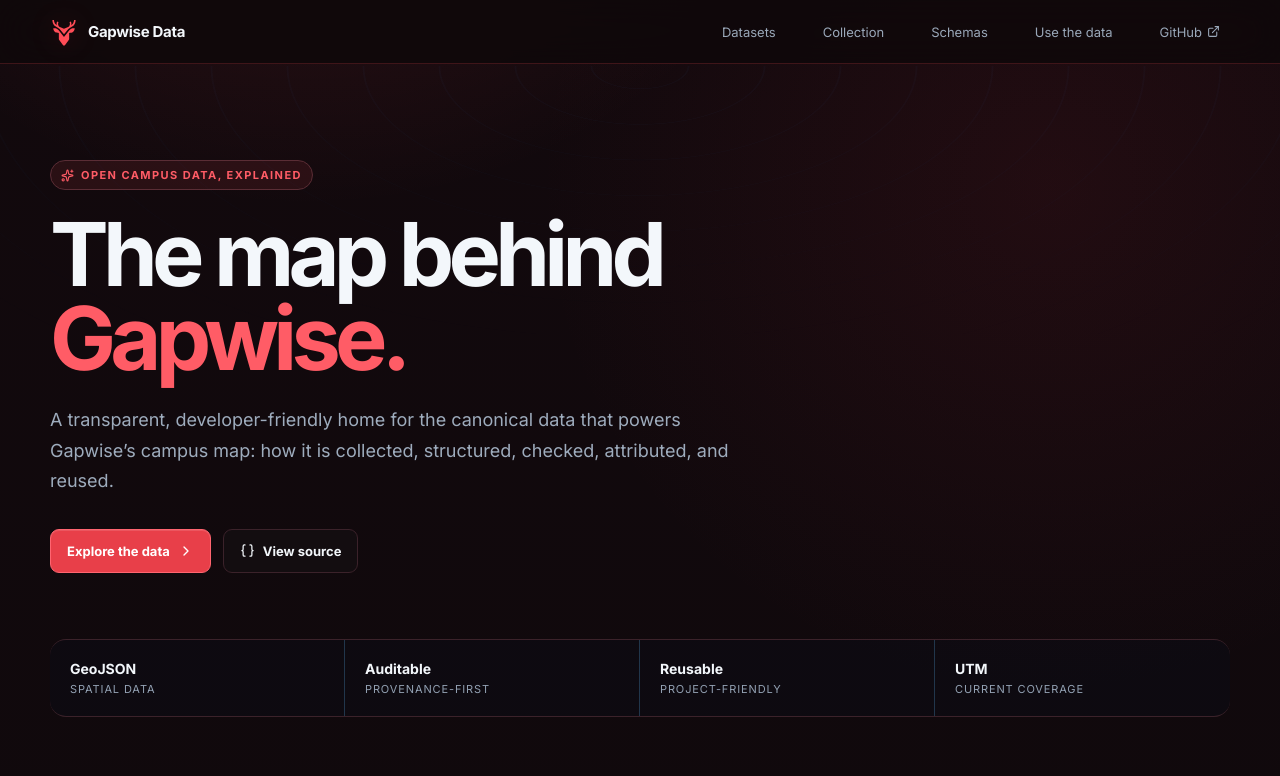
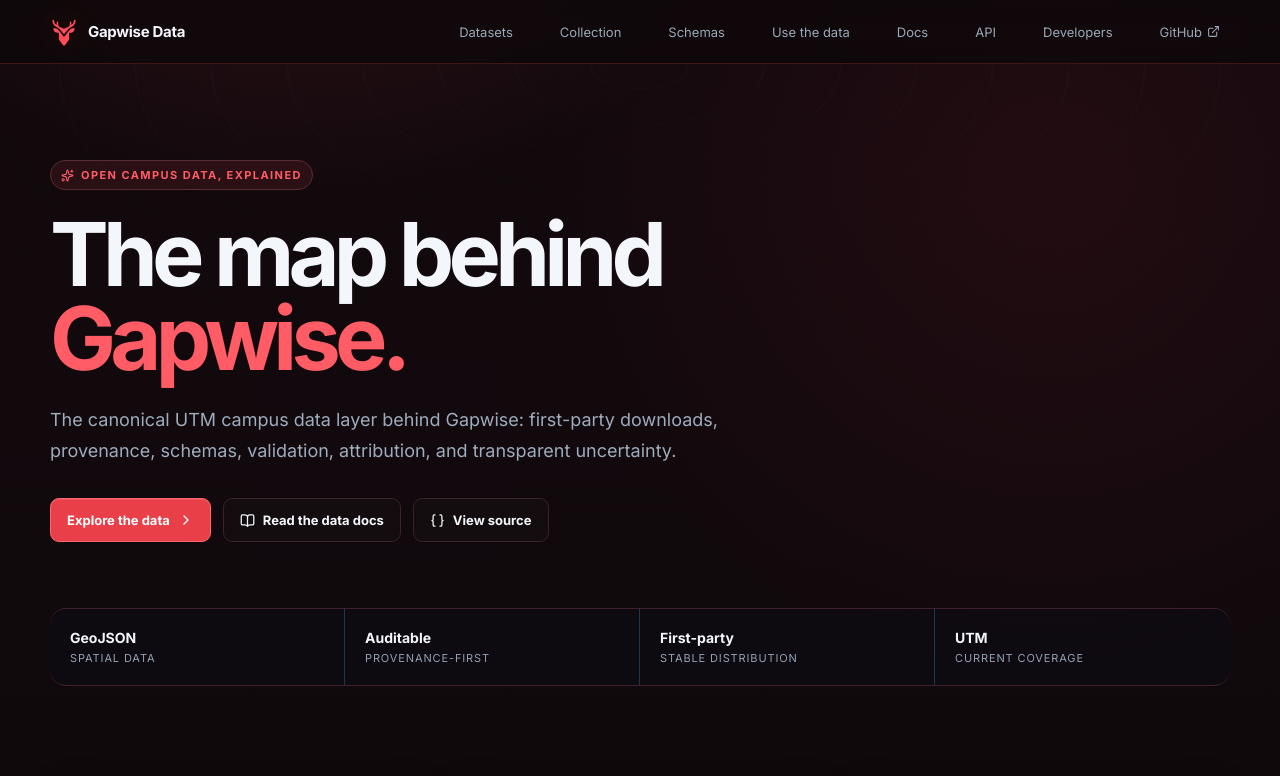
Before and after one commit to Gapwise-for-UTM/gapwise-data, a React (Vite) app: page / in a window 1280 px wide. Shown: the top 776 px of the page. Built offline with nearby package versions, Linux system fonts and the light colour scheme.

Commit message:
Use first-party data URLs and connect developer surfaces

```diff
--- a/src/main.jsx
+++ b/src/main.jsx
@@ -20,10 +20,12 @@
   ['sourceIds', 'string[]', 'source'],
 ];
 
+const DATASET_BASE = 'https://data.gapwise.ca/datasets/utm/latest';
+
 const snippets = {
-  js: `const response = await fetch(\n  'https://raw.githubusercontent.com/andrewmuratov/gapwise-data/main/data/utm/buildings.geojson'\n);\nconst campus = await response.json();\n\nconst deerfield = campus.features.find(\n  feature => feature.properties.code === 'DH'\n);`,
-  python: `import requests\n\nurl = "https://raw.githubusercontent.com/andrewmuratov/gapwise-data/main/data/utm/buildings.geojson"\ncampus = requests.get(url).json()\n\ndeerfield = next(\n    f for f in campus["features"]\n    if f["properties"]["code"] == "DH"\n)`,
-  curl: `curl -L \\\n  https://raw.githubusercontent.com/andrewmuratov/gapwise-data/main/data/utm/buildings.geojson`,
+  js: `const response = await fetch(\n  '${DATASET_BASE}/buildings.geojson'\n);\nconst campus = await response.json();\n\nconst deerfield = campus.features.find(\n  feature => feature.properties.code === 'DH'\n);`,
+  python: `import requests\n\nurl = "${DATASET_BASE}/buildings.geojson"\ncampus = requests.get(url).json()\n\ndeerfield = next(\n    f for f in campus["features"]\n    if f["properties"]["code"] == "DH"\n)`,
+  curl: `curl -L \\\n  ${DATASET_BASE}/buildings.geojson`,
 };
 
 function App() {
@@ -50,7 +52,10 @@
         <button className="menu" onClick={() => setMenuOpen(!menuOpen)} aria-label="Toggle menu">{menuOpen ? <X size={20}/> : <Menu size={20}/>}</button>
         <nav className={`nav ${menuOpen ? 'open' : ''}`}>
           <a href="#datasets">Datasets</a><a href="#collection">Collection</a><a href="#schemas">Schemas</a><a href="#reuse">Use the data</a>
-          <a href="https://github.com/andrewmuratov/gapwise-data" target="_blank">GitHub <ExternalLink size={13}/></a>
+          <a href="https://docs.gapwise.ca/data/">Docs</a>
+          <a href="https://api.gapwise.ca/v1">API</a>
+          <a href="https://gapwise.ca/developers">Developers</a>
+          <a href="https://github.com/andrewmuratov/gapwise-data" target="_blank" rel="noreferrer">GitHub <ExternalLink size={13}/></a>
         </nav>
       </header>
 
@@ -58,15 +63,19 @@
         <section className="hero shell">
           <div className="eyebrow"><Sparkles size={13}/> Open campus data, explained</div>
           <h1>The map behind <span>Gapwise.</span></h1>
-          <p className="lead">A transparent, developer-friendly home for the canonical data that powers Gapwise’s campus map: how it is collected, structured, checked, attributed, and reused.</p>
-          <div className="hero-actions"><a className="primary" href="#datasets">Explore the data <ChevronRight size={16}/></a><a className="secondary" href="https://github.com/andrewmuratov/gapwise-data/tree/main/data/utm"><Braces size={15}/> View source</a></div>
-          <div className="stats"><div><strong>GeoJSON</strong><span>Spatial data</span></div><div><strong>Auditable</strong><span>Provenance-first</span></div><div><strong>Reusable</strong><span>Project-friendly</span></div><div><strong>UTM</strong><span>Current coverage</span></div></div>
+          <p className="lead">The canonical UTM campus data layer behind Gapwise: first-party downloads, provenance, schemas, validation, attribution, and transparent uncertainty.</p>
+          <div className="hero-actions">
+            <a className="primary" href="#datasets">Explore the data <ChevronRight size={16}/></a>
+            <a className="secondary" href="https://docs.gapwise.ca/data/"><BookOpen size={15}/> Read the data docs</a>
+            <a className="secondary" href="https://github.com/andrewmuratov/gapwise-data/tree/main/data/utm"><Braces size={15}/> View source</a>
+          </div>
+          <div className="stats"><div><strong>GeoJSON</strong><span>Spatial data</span></div><div><strong>Auditable</strong><span>Provenance-first</span></div><div><strong>First-party</strong><span>Stable distribution</span></div><div><strong>UTM</strong><span>Current coverage</span></div></div>
         </section>
 
         <section className="shell intro-grid">
           <article className="feature-card"><MapPinned size={22}/><h3>Geometry with context</h3><p>Not just coordinates. Building identity, geometry role, source IDs and campus semantics live alongside the map.</p></article>
           <article className="feature-card"><ShieldCheck size={22}/><h3>Provenance over guesswork</h3><p>Every useful map eventually faces uncertainty. Gapwise records where data came from and what is inferred.</p></article>
-          <article className="feature-card"><Braces size={22}/><h3>Built to be reused</h3><p>Stable codes and conventional formats make the data straightforward to consume in websites, scripts, research, or prototypes.</p></article>
+          <article className="feature-card"><Braces size={22}/><h3>Built to be reused</h3><p>Stable codes, conventional formats, first-party URLs, and checksums make the data practical to consume and verify.</p></article>
         </section>
 
         <section id="datasets" className="section shell">
@@ -74,16 +83,16 @@
           <div className="dataset-grid">{filtered.map((dataset) => <article className="dataset" key={dataset.file}><div className="dataset-top"><span className="file-icon"><FileJson size={18}/></span><span className="badge">{dataset.status}</span></div><h3>{dataset.name}</h3><code>{dataset.file}</code><p>{dataset.description}</p><div className="fields">{dataset.fields.map((field) => <span key={field}>{field}</span>)}</div></article>)}</div>
         </section>
 
-        <div id="collection" className="process-wrap"><section className="section shell"><div className="kicker"><Layers3 size={14}/> Collection pipeline</div><h2>From source to campus model.</h2><p className="section-copy">The useful part of open data is not merely publishing a file. It is explaining what happened before the file reached you.</p><div className="process">{[['01','Collect','Start with official, source-linked, or directly observed campus information.'],['02','Normalize','Convert inconsistent names, identifiers, coordinates, and metadata into stable project conventions.'],['03','Verify','Cross-check geometry and semantics against independent signals where practical.'],['04','Derive','Generate routing-friendly or application-specific data without presenting inference as observation.'],['05','Publish','Keep machine-readable data inspectable alongside human documentation.']].map(([n,title,copy]) => <article className="step" key={n}><span>{n}</span><div><h3>{title}</h3><p>{copy}</p></div></article>)}</div></section></div>
+        <div id="collection" className="process-wrap"><section className="section shell"><div className="kicker"><Layers3 size={14}/> Collection pipeline</div><h2>From source to campus model.</h2><p className="section-copy">The useful part of open data is not merely publishing a file. It is explaining what happened before the file reached you.</p><div className="process">{[['01','Collect','Start with official, source-linked, or directly observed campus information.'],['02','Normalize','Convert inconsistent names, identifiers, coordinates, and metadata into stable project conventions.'],['03','Verify','Cross-check geometry and semantics against independent signals where practical.'],['04','Derive','Generate routing-friendly or application-specific data without presenting inference as observation.'],['05','Publish','Expose validated artifacts through first-party URLs with a machine-readable checksum manifest.']].map(([n,title,copy]) => <article className="step" key={n}><span>{n}</span><div><h3>{title}</h3><p>{copy}</p></div></article>)}</div></section></div>
 
-        <section id="schemas" className="section shell"><div className="schema-grid"><div><div className="kicker"><BookOpen size={14}/> Schema explorer</div><h2>Readable by people and machines.</h2><p className="section-copy">Stable fields make downstream projects less brittle. Schema documentation distinguishes required values, optional enrichments, and source metadata.</p><div className="legend"><span><i className="dot required"/>required</span><span><i className="dot optional"/>optional</span><span><i className="dot source"/>source</span></div></div><div className="schema-card"><div className="schema-title"><Braces size={16}/><code>BuildingRecord</code></div>{schemas.map(([field,type,kind]) => <div className="schema-row" key={field}><b>{field}</b><code>{type}</code><em>{kind}</em></div>)}</div></div></section>
+        <section id="schemas" className="section shell"><div className="schema-grid"><div><div className="kicker"><BookOpen size={14}/> Schema explorer</div><h2>Readable by people and machines.</h2><p className="section-copy">Stable fields make downstream projects less brittle. Schema documentation distinguishes required values, optional enrichments, and source metadata.</p><div className="legend"><span><i className="dot required"/>required</span><span><i className="dot optional"/>optional</span><span><i className="dot source"/>source</span></div><p className="section-copy"><a href="/schemas/dataset-manifest.schema.json">Machine-readable distribution manifest schema →</a></p></div><div className="schema-card"><div className="schema-title"><Braces size={16}/><code>BuildingRecord</code></div>{schemas.map(([field,type,kind]) => <div className="schema-row" key={field}><b>{field}</b><code>{type}</code><em>{kind}</em></div>)}</div></div></section>
 
-        <section id="reuse" className="section shell"><div className="kicker"><Map size={14}/> Use the data</div><h2>Start with the canonical source.</h2><p className="section-copy">Consume the canonical repository files directly when you need raw source-level data. Applications that need stable campus-intelligence behavior should prefer the Gapwise public API or SDKs.</p><div className="codebox"><div className="codebar"><div>{['js','python','curl'].map(tab => <button key={tab} className={codeTab===tab?'active':''} onClick={() => setCodeTab(tab)}>{tab === 'js' ? 'JavaScript' : tab === 'python' ? 'Python' : 'curl'}</button>)}</div><button className="copy" onClick={copySnippet}>{copied ? <Check size={14}/> : <Clipboard size={14}/>} {copied ? 'Copied' : 'Copy'}</button></div><pre><code>{snippets[codeTab]}</code></pre></div></section>
+        <section id="reuse" className="section shell"><div className="kicker"><Map size={14}/> Use the data</div><h2>Use a first-party Gapwise URL.</h2><p className="section-copy">Raw source-level artifacts are distributed from <code>data.gapwise.ca</code>. Applications that need stable campus-intelligence behavior should prefer the Gapwise public API or SDKs. Production Gapwise itself uses a tested pinned snapshot and does not depend on this website being online.</p><div className="codebox"><div className="codebar"><div>{['js','python','curl'].map(tab => <button key={tab} className={codeTab===tab?'active':''} onClick={() => setCodeTab(tab)}>{tab === 'js' ? 'JavaScript' : tab === 'python' ? 'Python' : 'curl'}</button>)}</div><button className="copy" onClick={copySnippet}>{copied ? <Check size={14}/> : <Clipboard size={14}/>} {copied ? 'Copied' : 'Copy'}</button></div><pre><code>{snippets[codeTab]}</code></pre></div><div className="hero-actions"><a className="secondary" href="/datasets/utm/latest/manifest.json"><FileJson size={15}/> Dataset manifest</a><a className="secondary" href="https://api.gapwise.ca/v1"><Braces size={15}/> Stable API</a><a className="secondary" href="https://docs.gapwise.ca/data/"><BookOpen size={15}/> Reuse guide</a></div></section>
 
         <section className="section shell principles"><div><ShieldCheck size={28}/><div className="kicker">Data principles</div><h2>Trust is part of the dataset.</h2></div><div className="principle-list">{[['01','Explain transformations','Document how source material becomes application data.'],['02','Separate fact from inference','Derived navigation geometry should never masquerade as direct observation.'],['03','Prefer stable identifiers','Names change. Durable codes and source IDs make integrations more resilient.'],['04','Preserve provenance','A useful record should carry enough context to understand where it came from.']].map(([n,title,copy]) => <article key={n}><span>{n}</span><div><h3>{title}</h3><p>{copy}</p></div></article>)}</div></section>
       </main>
 
-      <footer><div className="shell footer-inner"><a className="brand" href="#top"><img src="/logo-mark.svg" alt=""/><span>Gapwise Data</span></a><p>Independent project · Not an official University of Toronto service.</p><a href="https://gapwise.ca">Gapwise <ExternalLink size={12}/></a><a href="https://github.com/andrewmuratov/gapwise-data">Repository <ExternalLink size={12}/></a></div></footer>
+      <footer><div className="shell footer-inner"><a className="brand" href="#top"><img src="/logo-mark.svg" alt=""/><span>Gapwise Data</span></a><p>Independent project · Not an official University of Toronto service.</p><a href="https://gapwise.ca">App <ExternalLink size={12}/></a><a href="https://gapwise.ca/developers">Developers <ExternalLink size={12}/></a><a href="https://docs.gapwise.ca/data/">Docs <ExternalLink size={12}/></a><a href="https://api.gapwise.ca/v1">API <ExternalLink size={12}/></a><a href="https://status.gapwise.ca">Status <ExternalLink size={12}/></a><a href="https://github.com/andrewmuratov/gapwise-data">Repository <ExternalLink size={12}/></a></div></footer>
     </>
   );
 }
```
